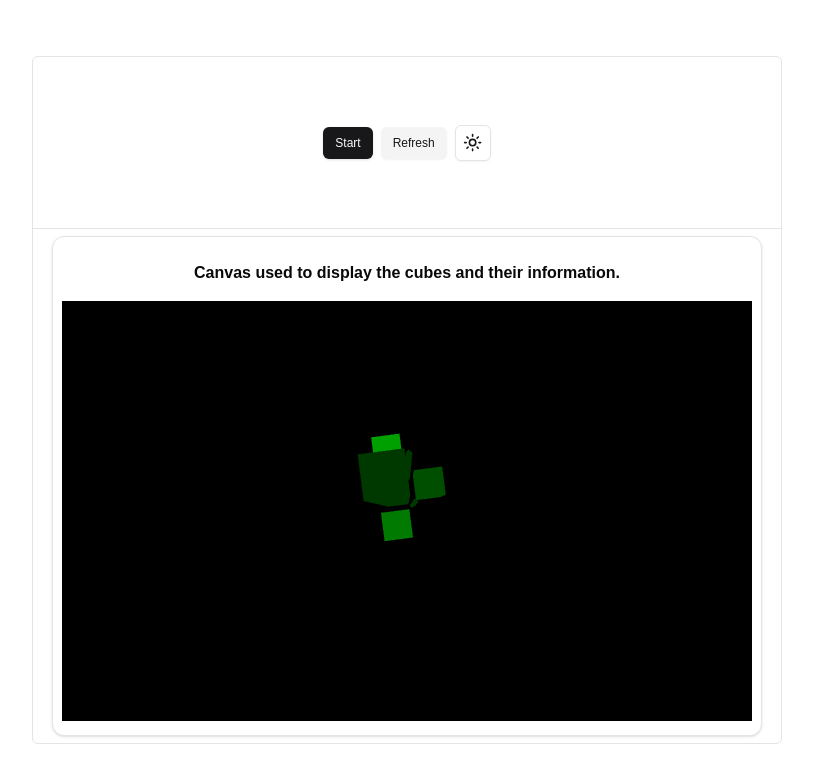
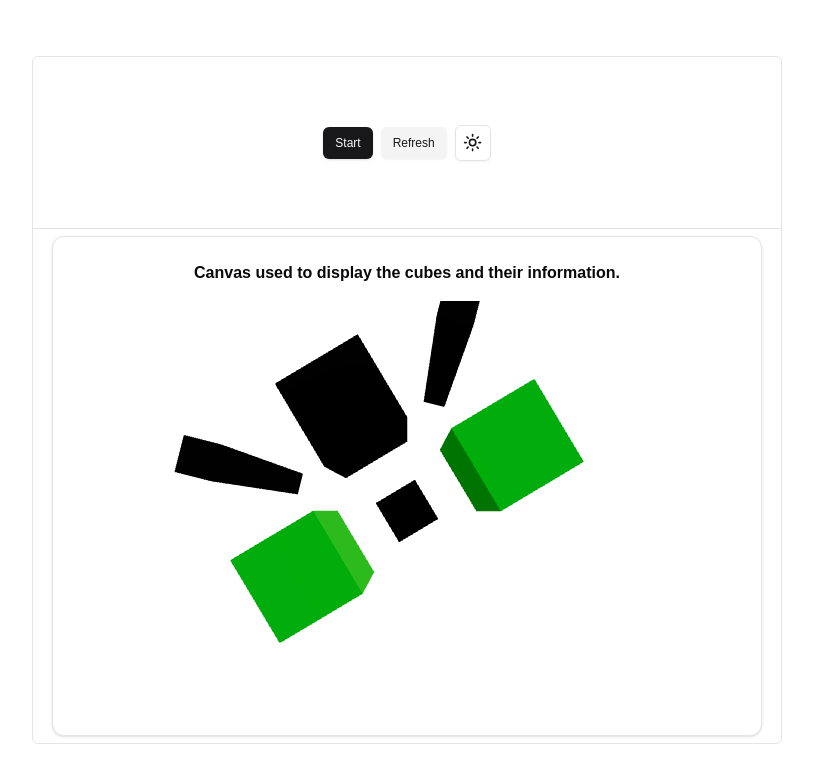
Before and after one commit to vtonu/colliding-cubes, a Next.js app: page / in a window 1280 px wide. Shown: the top 782 px of the page, without its empty margins (233-1046 px from the left). Built offline with nearby package versions, Linux system fonts and the light colour scheme.

Commit message:
Add @react-three/drei for additional 3D functionality

```diff
--- a/components/ui/CollidingCubes.tsx
+++ b/components/ui/CollidingCubes.tsx
@@ -2,6 +2,7 @@
 import React, { useRef, useMemo } from 'react';
 import { Canvas, useFrame } from '@react-three/fiber';
 import * as THREE from 'three';
+import { OrbitControls } from '@react-three/drei'; // Import OrbitControls for mouse interaction
 
 interface CubeProps {
   position: [number, number, number];
@@ -9,17 +10,21 @@ interface CubeProps {
   color: string;
 }
 
+// Cube component that renders each individual 3D cube
 const Cube: React.FC<CubeProps> = ({ position, size, color }) => {
   const meshRef = useRef<THREE.Mesh>(null);
 
   return (
     <mesh ref={meshRef} position={position}>
+      {/* A box geometry for the cube */}
       <boxGeometry args={[size, size, size]} />
+      {/* Mesh material with color */}
       <meshStandardMaterial color={color} />
     </mesh>
   );
 };
 
+// ConnectingCube component that renders cubes connecting the main cubes
 const ConnectingCube: React.FC<{
   start: [number, number, number];
   end: [number, number, number];
@@ -28,13 +33,16 @@ const ConnectingCube: React.FC<{
   const meshRef = useRef<THREE.Mesh>(null);
 
   const [position, scale, rotation] = useMemo(() => {
+    // Find midpoint between the two points
     const midpoint = new THREE.Vector3(
-      (start[0] + end[0]) / 2,
-      (start[1] + end[1]) / 2,
-      (start[2] + end[2]) / 2,
+      (start[0] + end[0]) / 1,
+      (start[1] + end[1]) / 1,
+      (start[2] + end[2]) / 1,
     );
+    // Calculate the direction between the two points and its length
     const direction = new THREE.Vector3(end[0] - start[0], end[1] - start[1], end[2] - start[2]);
     const length = direction.length();
+    // Define scale and rotation based on the start and end points
     const scale: [number, number, number] = [size, size, length];
     const rotation = new THREE.Euler(0, 0, Math.atan2(direction.y, direction.x));
 
@@ -43,53 +51,75 @@ const ConnectingCube: React.FC<{
 
   return (
     <mesh ref={meshRef} position={position} scale={scale} rotation={rotation}>
-      <boxGeometry args={[2, 2, 2]} />
-      <meshStandardMaterial color="#008000" />
+      {/* Box to represent the connecting cubes */}
+      <boxGeometry args={[1, 1, 1]} />
+      <meshStandardMaterial color="#000000" />
     </mesh>
   );
 };
 
+// Main Scene component that contains the rotating group of cubes
 const Scene: React.FC = () => {
   const groupRef = useRef<THREE.Group>(null);
 
+  // Define the positions and properties of the cubes
   const cubes: CubeProps[] = useMemo(
     () => [
       { position: [-2, 0, 0], size: 1.5, color: '#00ff00' },
-      { position: [2, 0, 0], size: 1.5, color: '#00cc00' },
-      { position: [0, 2, 0], size: 1.5, color: '#009900' },
+      { position: [2, 0, 0], size: 1.5, color: '#00ff00' },
+      { position: [0, 2, 0], size: 1.5, color: '#000000' },
     ],
     [],
   );
 
+  // UseFrame hook to update the rotation of the group in each frame
   useFrame((state, delta) => {
     if (groupRef.current) {
-      groupRef.current.rotation.z += delta * 0.9;
-      groupRef.current.position.x = Math.sin(state.clock.elapsedTime) * 1;
-      groupRef.current.position.y = Math.cos(state.clock.elapsedTime) * 2;
+      // Rotating the group around the Z axis
+      groupRef.current.rotation.z += delta * 0.1;
     }
   });
 
   return (
+    <>
+      {/* A group of cubes that rotates as one */}
       <group ref={groupRef}>
+        {/* Render each cube */}
         {cubes.map((cube, index) => (
-        <Cube key={index} {...cube} />
+          <Cube key={index} position={cube.position} size={cube.size} color={cube.color} />
         ))}
-      <ConnectingCube start={cubes[0].position} end={cubes[1].position} size={0.8} />
-      <ConnectingCube start={cubes[1].position} end={cubes[2].position} size={0.1} />
-      <ConnectingCube start={cubes[2].position} end={cubes[0].position} size={0.1} />
+        {/* Render connecting cubes */}
+        <ConnectingCube start={[-2, 0, 0]} end={[2, 0, 0]} size={0.5} />
+        <ConnectingCube start={[0, 2, 0]} end={[-2, 0, 0]} size={0.5} />
+        <ConnectingCube start={[0, 2, 0]} end={[2, 0, 0]} size={0.5} />
+        <ConnectingCube start={[0, 2, 0]} end={[0, 0, 0]} size={0.5} />
       </group>
+      {/* OrbitControls to allow camera rotation with the mouse */}
+      <OrbitControls
+        enableZoom={true} // Enable zooming
+        maxDistance={10} // Maximum zoom distance
+        minDistance={2} // Minimum zoom distance
+        enablePan={false} // Disable panning
+      />
+    </>
   );
 };
 
+// Main ConnectedCubes component that sets up the canvas
 const ConnectedCubes: React.FC = () => {
   return (
-    <div className="border-lg w-[690px] h-[420px] bg-black">
-      <Canvas camera={{ position: [0, 0, 10], fov: 100 }}>
-        <ambientLight intensity={0.9} />
-        <pointLight position={[10, 30, 10]} />
+    <Canvas
+      style={{
+        width: '100%', // Full width of parent container
+        height: '420px', // Fixed height
+      }}
+      className="rounded-md">
+      {/* Ambient light to illuminate the scene */}
+      <ambientLight intensity={0.5} />
+      {/* Directional light for added depth and shadow */}
+      <directionalLight position={[5, 5, 5]} intensity={1} />
       <Scene />
     </Canvas>
-    </div>
   );
 };
 
--- a/package.json
+++ b/package.json
@@ -12,6 +12,7 @@
     "@radix-ui/react-dropdown-menu": "^2.1.1",
     "@radix-ui/react-icons": "^1.3.0",
     "@radix-ui/react-slot": "^1.1.0",
+    "@react-three/drei": "^9.112.0",
     "@react-three/fiber": "^8.17.7",
     "class-variance-authority": "^0.7.0",
     "clsx": "^2.1.1",
```
Also changed, not shown: 1 other file (tests, documents, lock files or other folders). Lines whose indentation alone changed are shown as unchanged.
